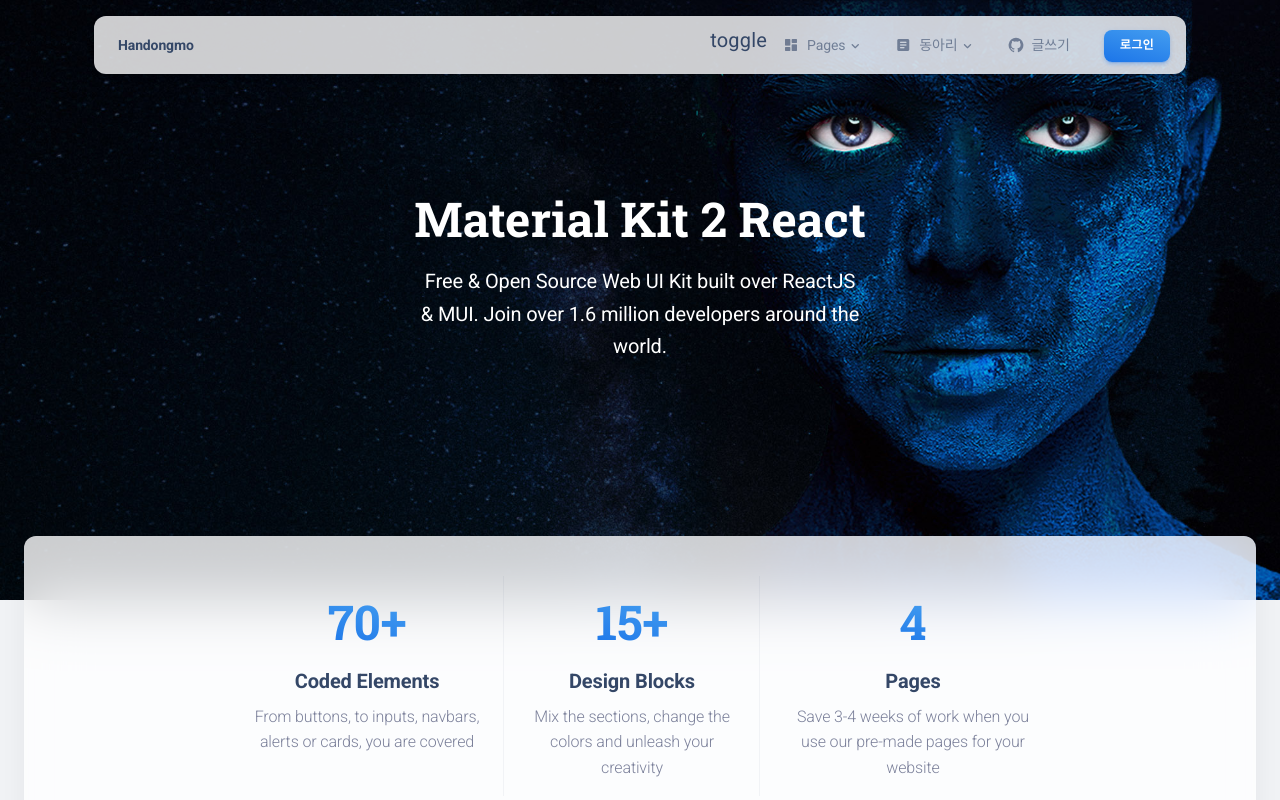
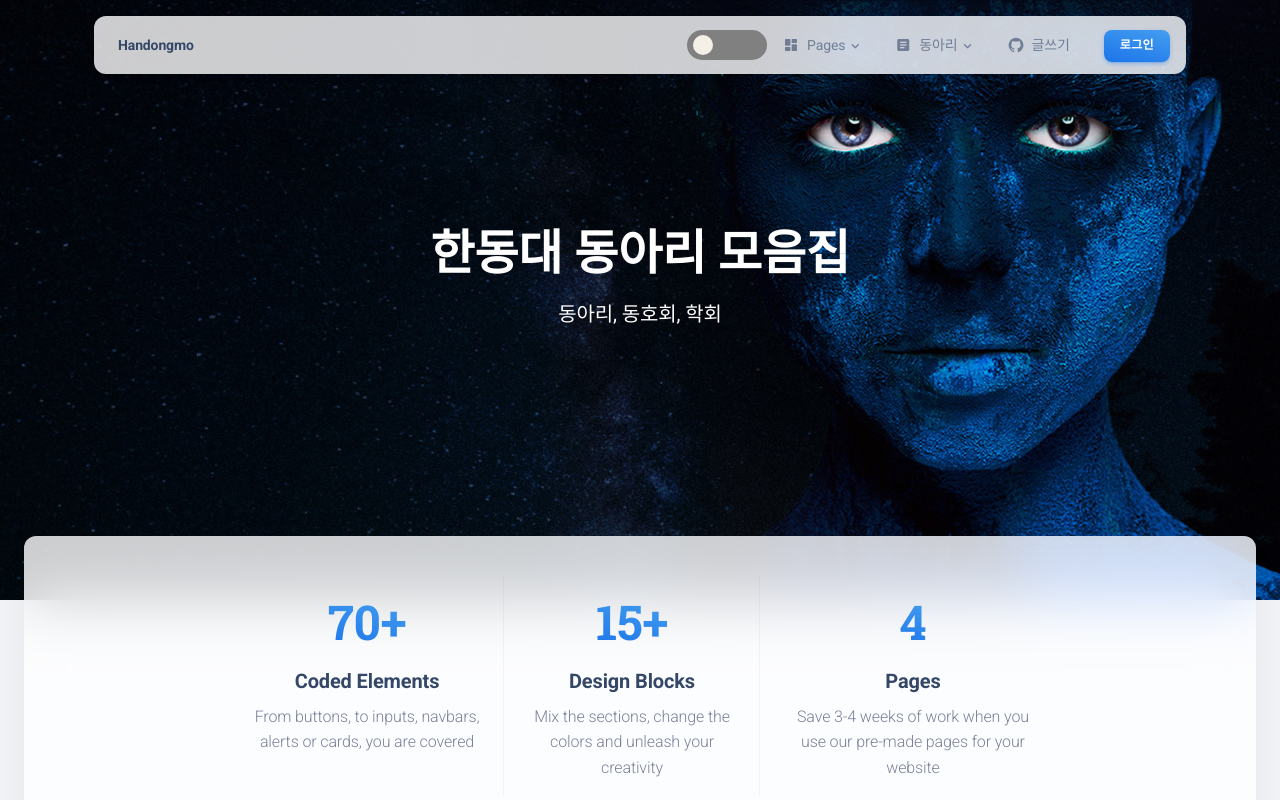
Before and after one commit to LeeHannaa/Handongmo_Front, a React (Create React App) app: page /presentation in a window 1280 px wide. Shown: the top 800 px of the page. Built offline with nearby package versions, Linux system fonts and the light colour scheme.

Commit message:
style: 전체, 모집중인 동아리 토글 버튼 모양 완성

```diff
--- a/package.json
+++ b/package.json
@@ -34,6 +34,7 @@
     "react-router-dom": "6.10.0",
     "react-scripts": "5.0.1",
     "react-syntax-highlighter": "15.5.0",
+    "styled-components": "^6.1.8",
     "web-vitals": "3.3.1"
   },
   "scripts": {
--- /dev/null
+++ b/src/examples/Navbars/DefaultNavbar/ToggleButton.js
@@ -0,0 +1,97 @@
+/* eslint-disable react/prop-types */
+import styled from "styled-components";
+
+const Main = styled.div`
+  display: flex;
+  flex-direction: column;
+  justify-content: center;
+`;
+
+const ToggleContainer = styled.div`
+  position: relative;
+  /* width: 160px; */
+  cursor: pointer;
+
+  font-size: 10px;
+
+  > .toggle-container {
+    width: 80px;
+    height: 30px;
+    border-radius: 30px;
+    background-color: gray;
+  }
+  //.toggle--checked 클래스가 활성화 되었을 경우의 CSS를 구현
+
+  > .toggle-circle {
+    position: absolute;
+    top: 5px;
+    left: 6px;
+    width: 20px;
+    height: 20px;
+    border-radius: 50%;
+    transition: 0.5s;
+
+    background-color: rgba(244, 240, 231, 1);
+    display: flex;
+    align-items: center;
+    justify-content: center;
+    //.toggle--checked 클래스가 활성화 되었을 경우의 CSS를 구현
+  }
+  > .toggle--checked {
+    left: 55px;
+    transition: 0.5s;
+  }
+`;
+
+const InOut = styled.div`
+  > .fadeout {
+    animation: ToggleFadeOut 0.5s forwards;
+    @keyframes ToggleFadeOut {
+      0% {
+        opacity: 1;
+      }
+      100% {
+        opacity: 0;
+      }
+    }
+  }
+  > .fadein {
+    animation: ToggleFadeIn 1s;
+    @keyframes ToggleFadeIn {
+      0% {
+        opacity: 0;
+      }
+      100% {
+        opacity: 1;
+      }
+    }
+  }
+`;
+
+const In = styled.div`
+  position: absolute;
+  top: 8px;
+  right: 7px;
+`;
+
+const Out = styled.div`
+  position: absolute;
+  top: 8px;
+  left: 7px;
+`;
+
+export default function ToggleBtn({ isOn, toggleHandler }) {
+  return (
+    <Main>
+      <ToggleContainer onClick={toggleHandler}>
+        <div className={`toggle-container ${isOn ? "toggle--checked" : null}`}>
+          <InOut>
+            <Out className={`${isOn ? "fadein" : "fadeout"}`}>전체</Out>
+            <In className={`${isOn ? "fadeout" : "fadein"}`}>리크루팅</In>
+          </InOut>
+        </div>
+        <div className={`toggle-circle ${isOn ? "toggle--checked" : null}`}></div>
+      </ToggleContainer>
+    </Main>
+  );
+}
--- a/src/examples/Navbars/DefaultNavbar/index.js
+++ b/src/examples/Navbars/DefaultNavbar/index.js
@@ -35,7 +35,7 @@ import MuiLink from "@mui/material/Link";
 import MKBox from "components/MKBox";
 import MKTypography from "components/MKTypography";
 import MKButton from "components/MKButton";
-
+import ToggleBtn from "./ToggleButton";
 // Material Kit 2 React example components
 import DefaultNavbarDropdown from "examples/Navbars/DefaultNavbar/DefaultNavbarDropdown";
 import DefaultNavbarMobile from "examples/Navbars/DefaultNavbar/DefaultNavbarMobile";
@@ -55,6 +55,14 @@ function DefaultNavbar({ brand, routes, transparent, light, action, sticky, rela
   const [mobileView, setMobileView] = useState(false);
 
   const openMobileNavbar = () => setMobileNavbar(!mobileNavbar);
+
+  // toggle을 위한
+  const [isOn, setisOn] = useState(false);
+
+  const toggleHandler = () => {
+    // isOn의 상태를 변경하는 메소드를 구현
+    setisOn(!isOn);
+  };
 
   useEffect(() => {
     // A function that sets the display state for the DefaultNavbarMobile.
@@ -345,7 +353,6 @@ function DefaultNavbar({ brand, routes, transparent, light, action, sticky, rela
                   target: "_blank",
                   rel: "noreferrer",
                 };
-
                 const routeComponent = {
                   component: Link,
                   to: item.route,
@@ -487,7 +494,7 @@ function DefaultNavbar({ brand, routes, transparent, light, action, sticky, rela
             ml="auto"
             mr={center ? "auto" : 0}
           >
-            toggle
+            <ToggleBtn isOn={isOn} toggleHandler={toggleHandler} />
             {renderNavbarItems}
           </MKBox>
           <MKBox ml={{ xs: "auto", lg: 0 }}>
--- a/src/pages/Presentation/index.js
+++ b/src/pages/Presentation/index.js
@@ -80,7 +80,7 @@ function Presentation() {
                 },
               })}
             >
-              Material Kit 2 React{" "}
+              한동대 동아리 모음집{" "}
             </MKTypography>
             <MKTypography
               variant="body1"
@@ -89,8 +89,7 @@ function Presentation() {
               px={{ xs: 6, lg: 12 }}
               mt={1}
             >
-              Free & Open Source Web UI Kit built over ReactJS &amp; MUI. Join over 1.6 million
-              developers around the world.
+              동아리, 동호회, 학회
             </MKTypography>
           </Grid>
         </Container>
--- a/src/routes.js
+++ b/src/routes.js
@@ -92,6 +92,7 @@ const routes = [
       },
     ],
   },
+
   {
     name: dynamicName,
     icon: <Icon>article</Icon>,
```
